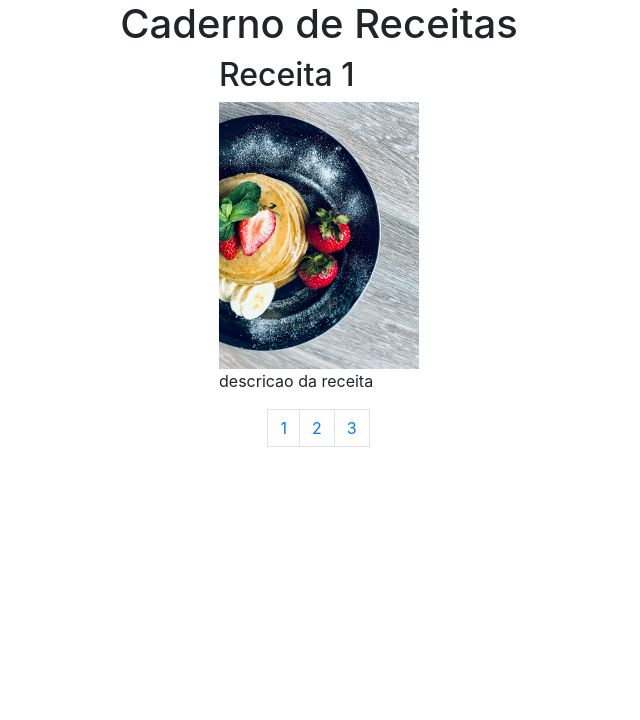
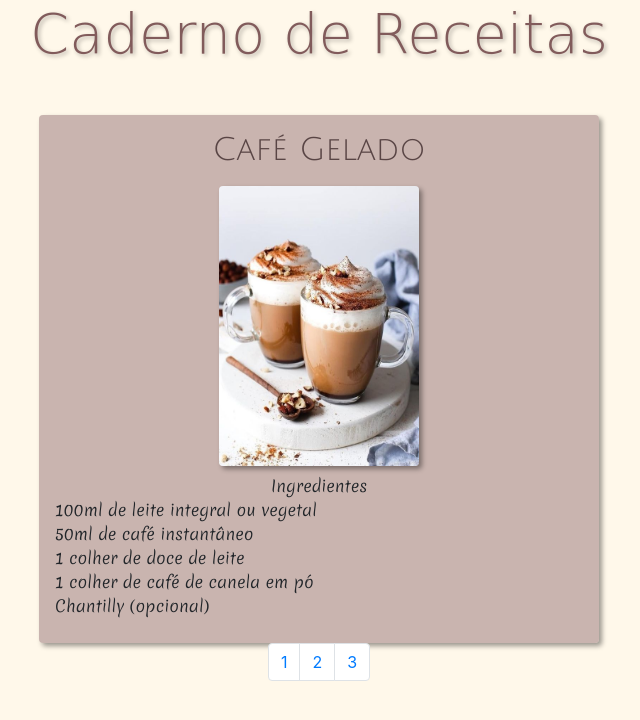
Before and after one commit to TaisaBraga/aula-pratica-front-end, a plain HTML site: page index.html in a window 1280 px wide. Shown: the whole page, without its empty margins (321-961 px from the left). Drawn offline with nearby package versions, Linux system fonts and the light colour scheme; a web font is replaced by a local one.

Commit message:
applying style

```diff
--- a/assets/script.js
+++ b/assets/script.js
@@ -4,6 +4,7 @@ function paginar(id) {
 
   var newActiveItem = document.getElementById(id);
   newActiveItem.classList.add('active');
+
 }
 
 var pageLinks = document.querySelectorAll('.pagination .page-link');
--- a/assets/style/style.css
+++ b/assets/style/style.css
@@ -1,13 +1,45 @@
-.main,
-.pageCounter {
+body {
+  background-color: #FFF8EA;
+}
+
+h1 {
+  color: #815B5B;
+  font-family: 'Shantell Sans', cursive;
+  font-size: 3.5rem;
+  font-weight: lighter;
+  text-shadow: 2px 2px 4px rgba(0, 0, 0, 0.299);
+}
+
+.main {
   align-items: center;
   display: flex;
   flex-direction: column;
   justify-content: center;
 }
 
+.card {
+  background-color: #ac9090a4;
+  border: none;
+  box-shadow: 3px 3px 5px rgba(0, 0, 0, 0.397);
+  margin-top: 2.5rem;
+}
+
+h2 {
+  color: #594545;
+  font-family: 'Julius Sans One', sans-serif;
+  margin: 1rem;
+}
+
+p {
+  font-family: 'Merienda', cursive;
+  margin: 1rem;
+  line-height: 8px;
+}
+
 img {
+  height: 280px;
   width: 200px;
+  box-shadow: 3px 3px 5px rgba(0, 0, 0, 0.397);
 }
 
 .item {
--- a/index.html
+++ b/index.html
@@ -15,6 +15,10 @@
   <link href="./assets/style/style.css" rel="stylesheet">
   <script src="./assets/script.js"></script>
 
+  <link
+    href="https://fonts.googleapis.com/css2?family=Julius+Sans+One&family=Merienda:wght@300&family=Shantell+Sans:wght@300&display=swap"
+    rel="stylesheet">
+
   <title>Aula Prática</title>
 </head>
 
@@ -22,32 +26,51 @@
 
   <div class="main">
     <h1>Caderno de Receitas</h1>
+    <div class="card" style="width: 35rem; height: 33rem;">
 
-    <div id="pag1" class="item active">
-      <h2>Receita 1</h2>
-      <img src="./assets/images/pancakes01.jpg" alt="">
-      <p>descricao da receita</p>
-    </div>
-    <div id="pag2" class="item">
-      <h2>Receita 2</h2>
-      <img src="./assets/images/spaghetti01.jpg" alt="">
-      <p>descricao da receita</p>
-    </div>
-    <div id="pag3" class="item">
-      <h2>Receita 3</h2>
-      <img src="./assets/images/soup01.jpg" alt="">
-      <p>descricao da receita</p>
+      <div id="pag1" class="item active">
+        <h2 class="text-center">Café Gelado</h2>
+        <img src="./assets/images/caféGelado.jpg" class="rounded mx-auto d-block" alt="café gelado">
+        <p class="text-center">Ingredientes</p>
+        <p>100ml de leite integral ou vegetal</p>
+        <p>50ml de café instantâneo</p>
+        <p>1 colher de doce de leite</p>
+        <p>1 colher de café de canela em pó</p>
+        <p>Chantilly (opcional)</p>
+
+      </div>
+
+      <div id="pag2" class="item">
+        <h2 class="text-center">Smoothie de Morango</h2>
+        <img src="./assets/images/smoothie.jpg" class="rounded mx-auto d-block" alt="smoothie de morango">
+        <p class="text-center">Ingredientes</p>
+        <p>1 banana congelada</p>
+        <p>1 laranja</p>
+        <p>1 copo de morangos congelados</p>
+        <p>3/4 copos de leite</p>
+      </div>
+
+      <div id="pag3" class="item">
+        <h2 class="text-center">Chá Gelado</h2>
+        <img src="./assets/images/chaGelado.jpg" class="rounded mx-auto d-block" alt="">
+        <p class="text-center">Ingredientes</p>
+        <p>1 garrafa de chá gelado sem açúcar</p>
+        <p>2 laranjas</p>
+        <p>1 limão</p>
+        <p>1 raminho de alecrim</p>
+      </div>
+
     </div>
   </div>
-  <div class="pageCounter">
-    <ul class="pagination">
-      <li>
+  <div>
+    <ul class="pagination pagination-md justify-content-center">
+      <li class="page-item">
         <a class="page-link" href="#" onclick="paginar('pag1')" data-target="pag1">1</a>
       </li>
-      <li>
+      <li class="page-item">
         <a class="page-link" href="#" onclick="paginar('pag2')" data-target="pag2">2</a>
       </li>
-      <li>
+      <li class="page-item">
         <a class="page-link" href="#" onclick="paginar('pag3')" data-target="pag3">3</a>
       </li>
     </ul>
```
Also changed, not shown: assets/images/caféGelado.jpg (added), assets/images/chaGelado.jpg (added), assets/images/pancakes01.jpg (deleted), assets/images/pancakes02.jpg (deleted), assets/images/smoothie.jpg (added), assets/images/soup01.jpg (deleted), assets/images/soup02.jpg (deleted), 1 other file.
